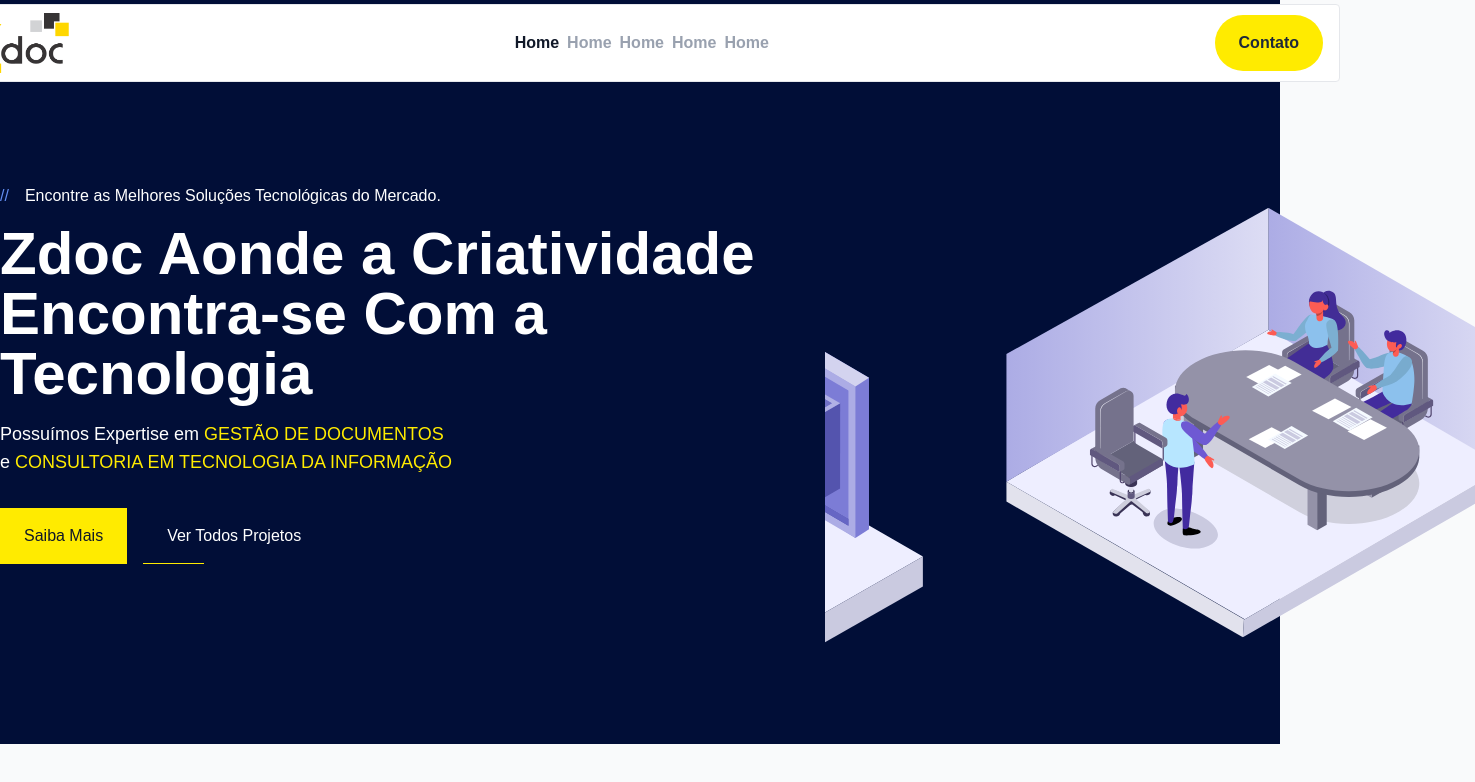
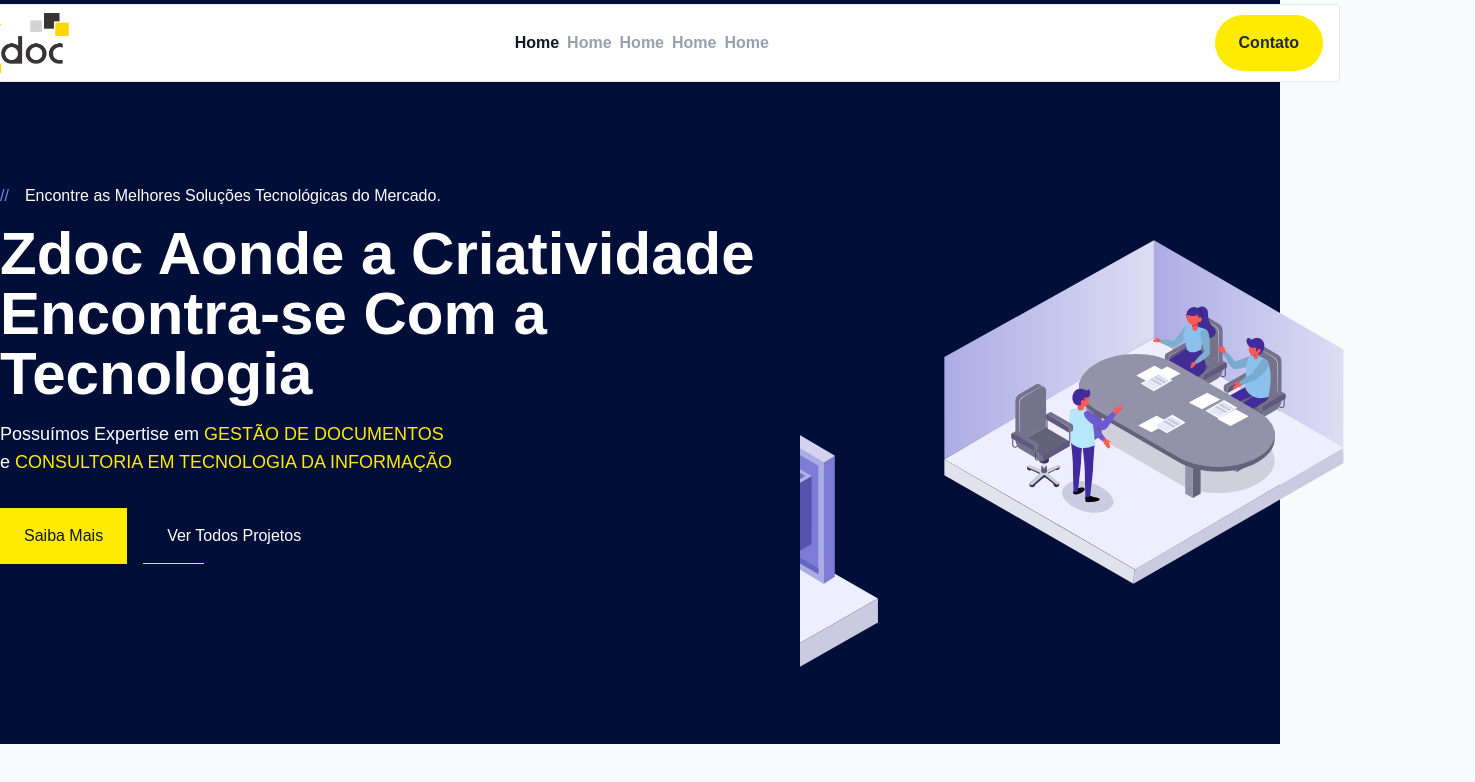
Before and after one commit to vitorlima-vsl/zdoc, a Vue app: page / in a window 1280 px wide. Shown: the top 782 px of the page, 1475 px wide, since content can reach past the window. Built offline with nearby package versions, Linux system fonts and the light colour scheme.

Commit message:
:iphone: feat: ajustando o hero para os 1400px

```diff
--- a/src/components/Sections/SectionHero.vue
+++ b/src/components/Sections/SectionHero.vue
@@ -8,7 +8,7 @@
 
     <section class="bg-blue-darker  text-white py-14">
         <div class="w-[1400px]  mx-auto mt-32 flex justify-between">
-            <div class="w-2/3 ">
+            <div class="w-[800px] ">
                 <h4><span class="text-blue-lighter mr-4">//</span>Encontre as Melhores Soluções Tecnológicas do Mercado.</h4>
                 <h1 class="text-6xl font-bold mt-4">Zdoc Aonde a Criatividade Encontra-se Com a <br> Tecnologia</h1>
                 <p class="text-lg mt-4">Possuímos Expertise em <span class="text-yellow">GESTÃO DE DOCUMENTOS</span> <br> e <span class="text-yellow">CONSULTORIA EM TECNOLOGIA DA INFORMAÇÃO</span></p>
@@ -22,7 +22,7 @@
                 </div>
             </div>
             <div class="parentSlider">
-                <div class="slider " style="--width: 500px; --height:504px;
+                <div class="slider " style="--width: 400px; --height:400px;
                 --quantity: 6;">
                     <div class="list">
                         <div class="item " style="--position: 1;"><img class="w-[350px]" src="../../../public/imagens/contractStep1.svg" alt=""></div>
@@ -48,7 +48,7 @@
     background-position: center;
 }
 .parentSlider{
-    width: 650px;
+    width: 600px;
     height: 504px;
     position: relative;
     /* border: 1px solid red; */
@@ -56,7 +56,7 @@
 }
 .slider{
     overflow: hidden;
-    width: 650px;
+    width: 600px;
     height: 624px;
     /* border: 3px solid rgb(23, 13, 114); */
     position: absolute;
@@ -84,11 +84,11 @@
 }
 .slider .list .item:nth-child(2n) {
     /* background-color: brown; */
-    transform: translate(0, 15%);
+    transform: translate(0, 45%);
 }
 .slider .list .item:nth-child(2n+1) {
     /* background-color: rgb(207, 123, 123); */
-    transform: translate(0, -10%);
+    transform: translate(0, 0);
 }
 .slider .list .item img{
     width: 100%;
```
